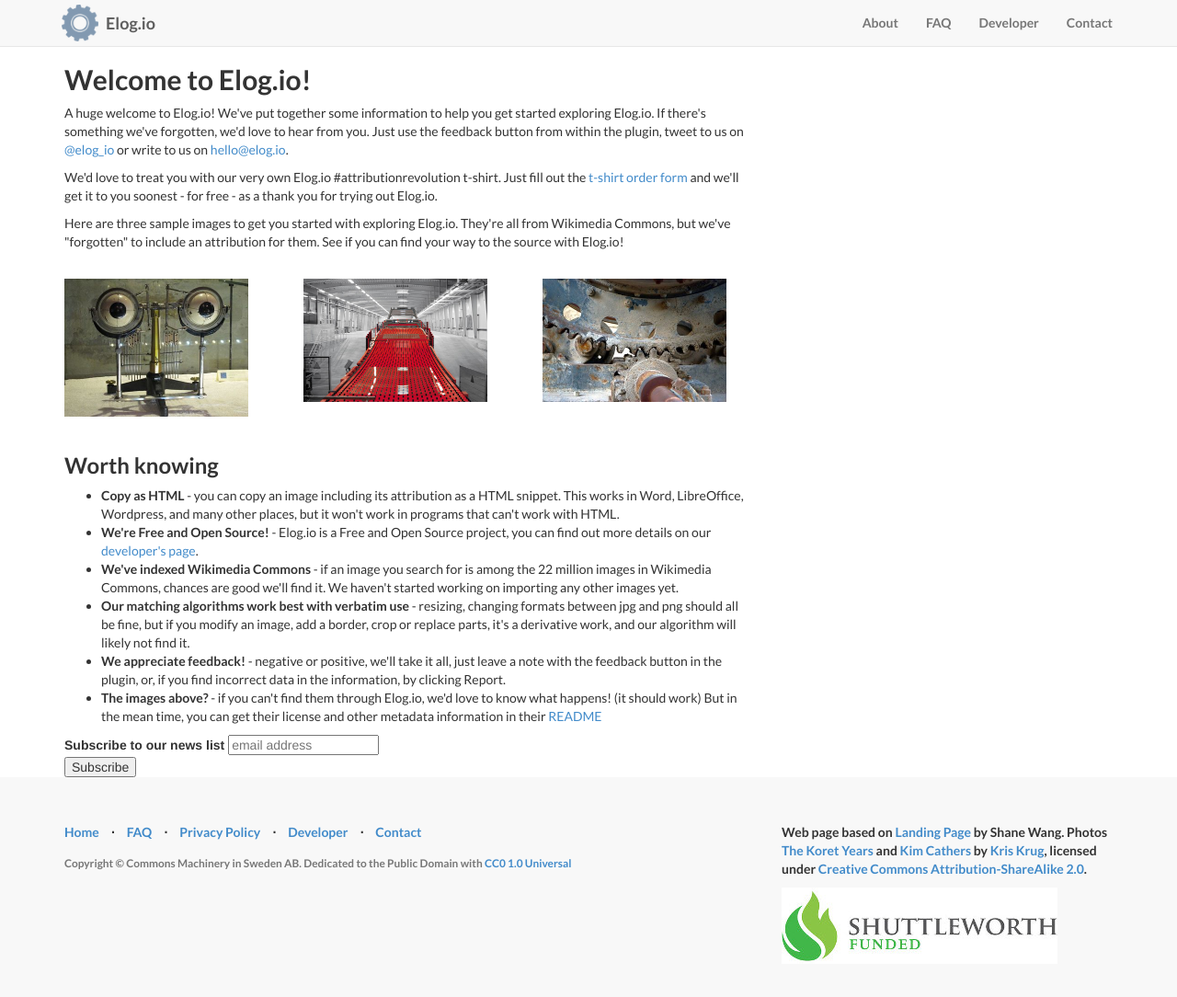
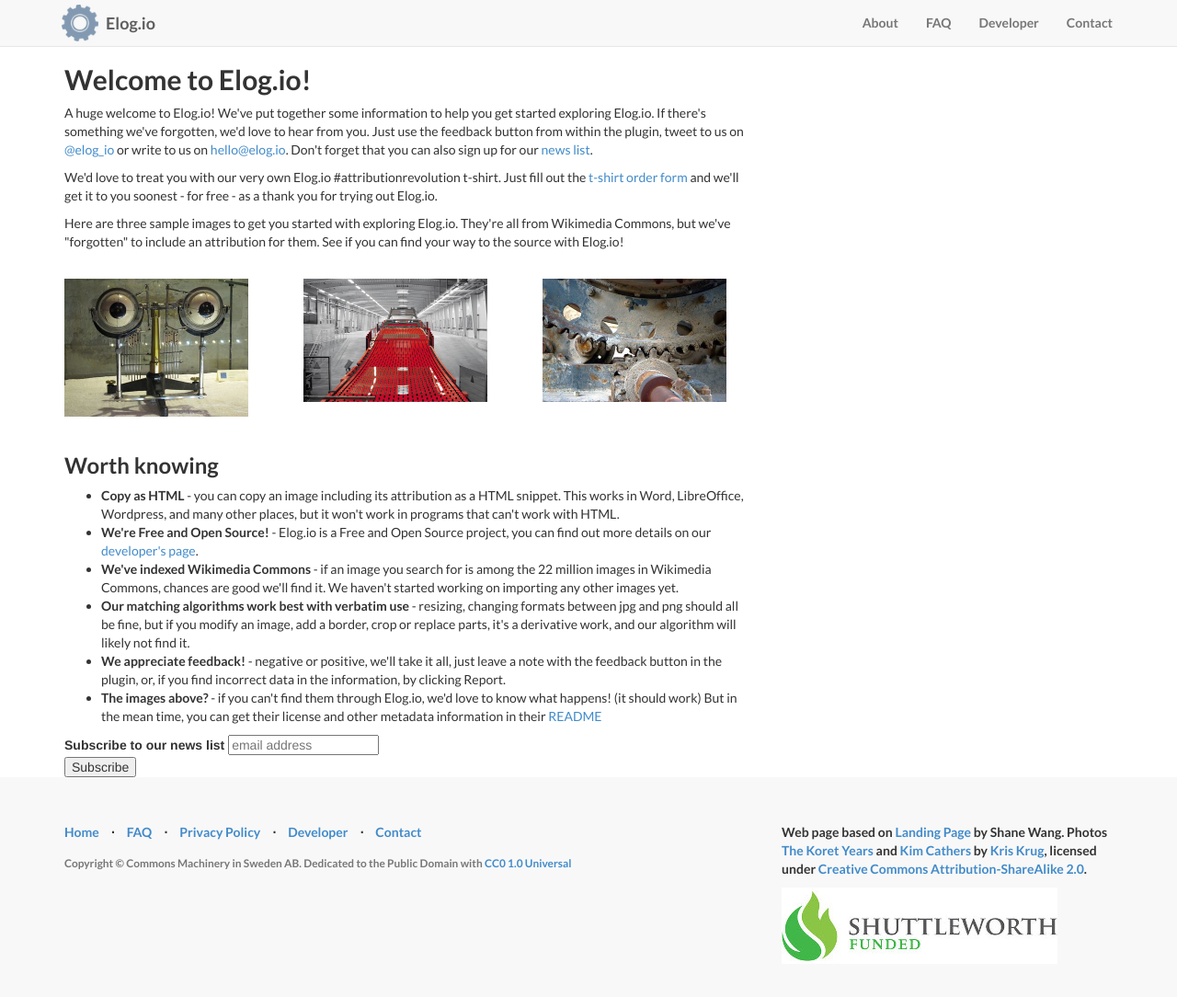
Before and after one commit to commonsmachinery/elogio, a Jekyll site: the page built from welcome.html, in a window 1280 px wide and 1098 px high. Shown: the top 1084 px of the window at 92% size. Built offline with Jekyll 4.4.1, drawn with Linux system fonts in a browser that asks for light colours; nearby versions of some CDN libraries; library files that are not in the unit come from our copies; comment, search, counter and statistics services are not loaded.

Commit message:
Added various links to news list signup.

```diff
--- a/help.html
+++ b/help.html
@@ -12,7 +12,8 @@ root: "../"
  need some more information, these links should help you. You can always
  reach out to us with the feedback button from within the
  plugin, tweet to us on <a href="http://twitter.com/elog_io">@elog_io</a>
- or write to us on <a href="mailto:hello@elog.io">hello@elog.io</a>.
+ or write to us on <a href="mailto:hello@elog.io">hello@elog.io</a>. Don't
+ forget to sign up for our <a href="/newslist/">news list</a> too.
 </p>
 <p>
 <ul>
--- a/welcome.html
+++ b/welcome.html
@@ -12,7 +12,8 @@ root: "../"
  you get started exploring Elog.io. If there's something we've forgotten,
  we'd love to hear from you. Just use the feedback button from within the
  plugin, tweet to us on <a href="http://twitter.com/elog_io">@elog_io</a>
- or write to us on <a href="mailto:hello@elog.io">hello@elog.io</a>.
+ or write to us on <a href="mailto:hello@elog.io">hello@elog.io</a>. Don't
+ forget that you can also sign up for our <a href="/newslist/">news list</a>.
 </p>
 <p>
  We'd love to treat you with our very own Elog.io #attributionrevolution
```
